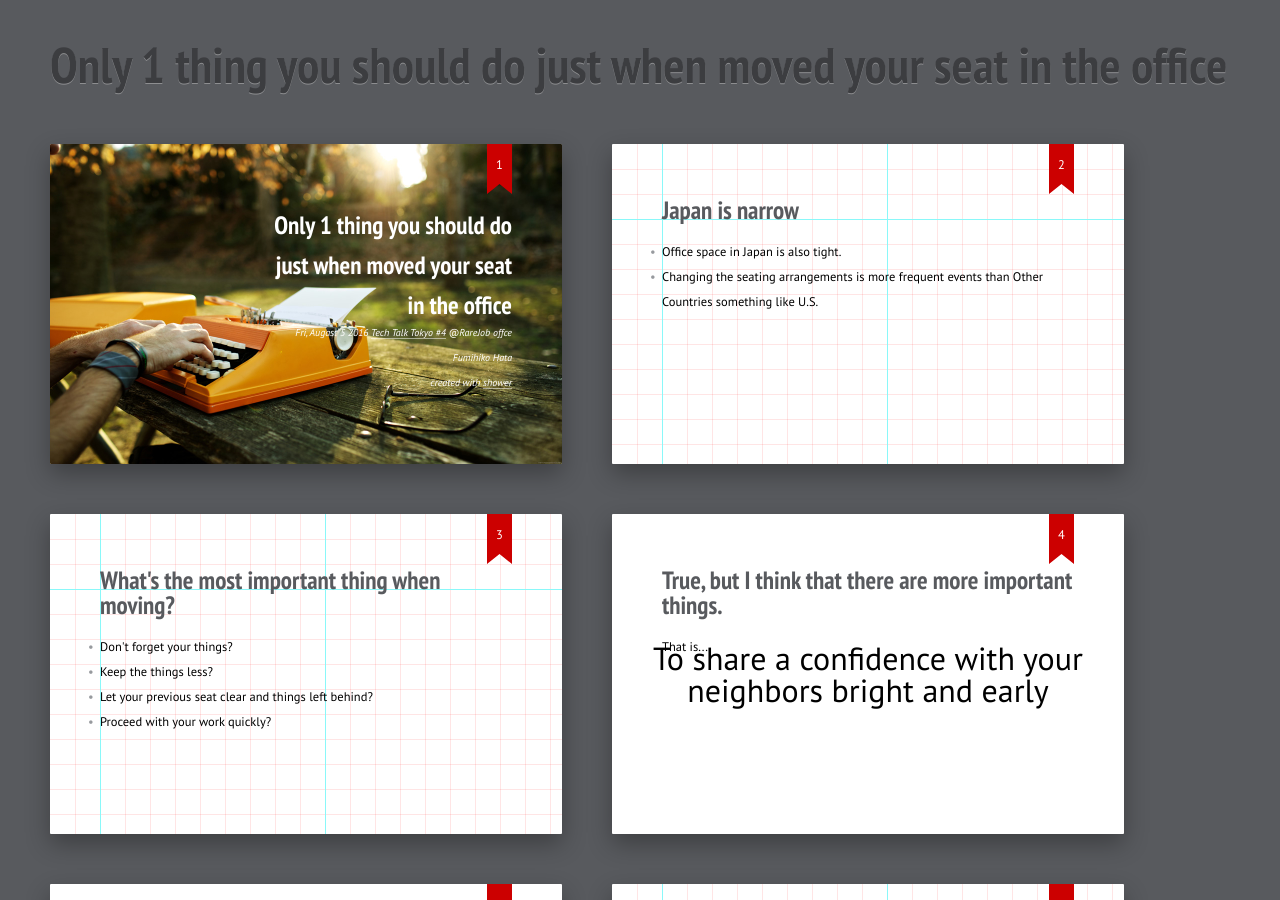
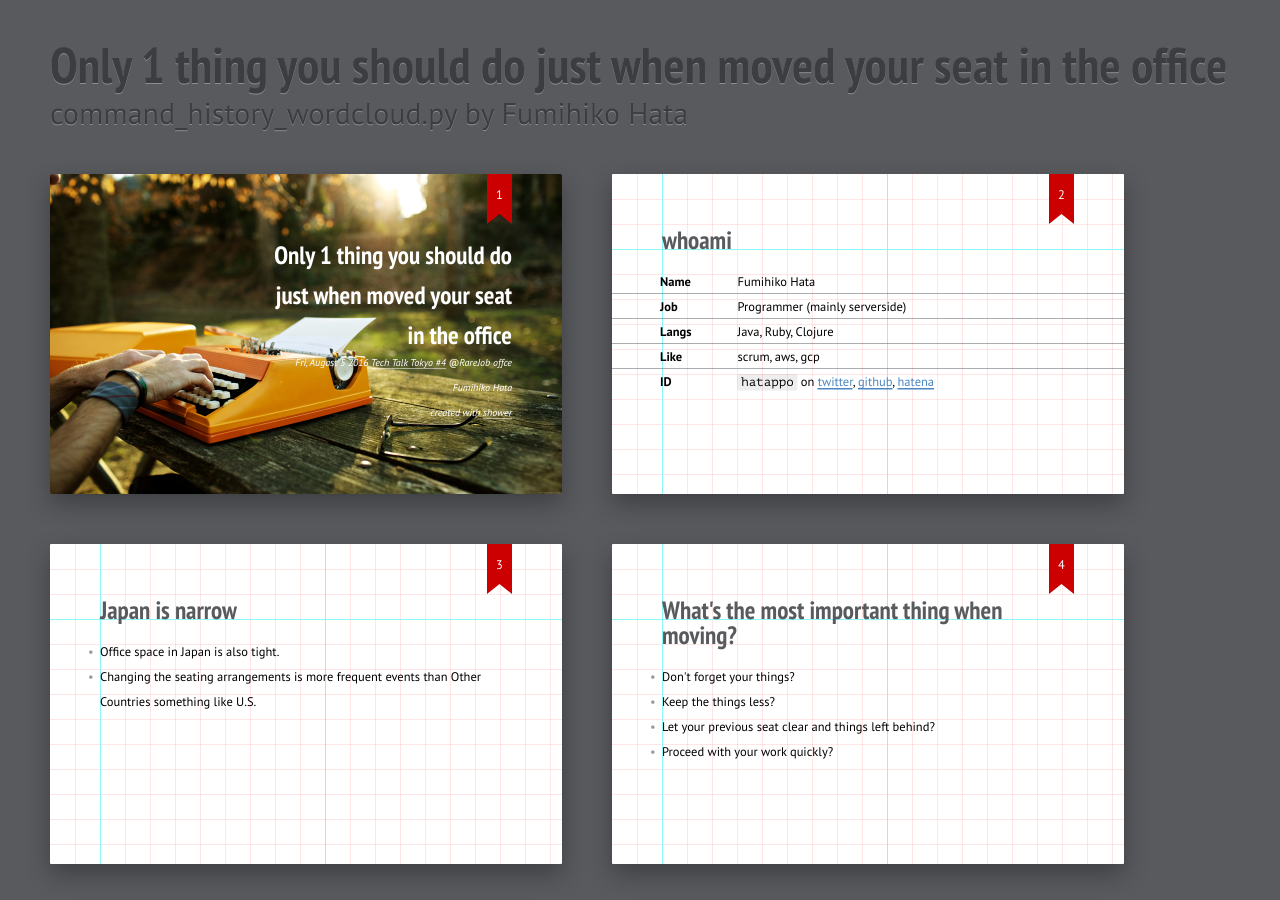
Before and after one commit to hatappo/notedown, a Jekyll site: the page slide/only-1-thing-to-do-just-when-moved-your-seat-in-the-office.20160805/index.html, which Jekyll copies as it is, in a window 1280 px wide and 900 px high. Built offline with Jekyll 4.4.1, drawn with Linux system fonts in a browser that asks for light colours.

Commit message:
Add self introduce.

```diff
--- a/slide/only-1-thing-to-do-just-when-moved-your-seat-in-the-office.20160805/index.html
+++ b/slide/only-1-thing-to-do-just-when-moved-your-seat-in-the-office.20160805/index.html
@@ -19,6 +19,7 @@
 
 	<header class="caption">
 		<h1>Only 1 thing you should do just when moved your seat in the office</h1>
+		<p>command_history_wordcloud.py by Fumihiko Hata</p>
 	</header>
 
 	<section class="slide" id="cover">
@@ -47,6 +48,38 @@
 				color: #FFF;
 			}
 		</style>
+	</section>
+
+	<section class="slide grid">
+		<h2>whoami</h2>
+		<table>
+			<tr>
+				<th scope="row">Name</th>
+				<td>Fumihiko Hata</td>
+			</tr>
+			<tr>
+				<th scope="row">Job</th>
+				<td>Programmer (mainly serverside)</td>
+			</tr>
+			<tr>
+				<th scope="row">Langs</th>
+				<td>Java, Ruby, Clojure</td>
+			</tr>
+			<tr>
+				<th scope="row">Like</th>
+				<td>scrum, aws, gcp</td>
+			</tr>
+			<tr>
+				<th scope="row">ID</th>
+				<td>
+					<code>hatappo</code>
+					on
+					<a href="https://twitter.com/hatappo">twitter</a>,
+					<a href="https://github.com/hatappo">github</a>,
+					<a href="http://hatappo.hatenadiary.jp/">hatena</a>
+				</td>
+			</tr>
+		</table>
 	</section>
 
 	<section class="slide grid">
```
Also changed, not shown: slide/only-1-thing-to-do-just-when-moved-your-seat-in-the-office.20160805/_index.html (deleted, +0 -356 lines).
